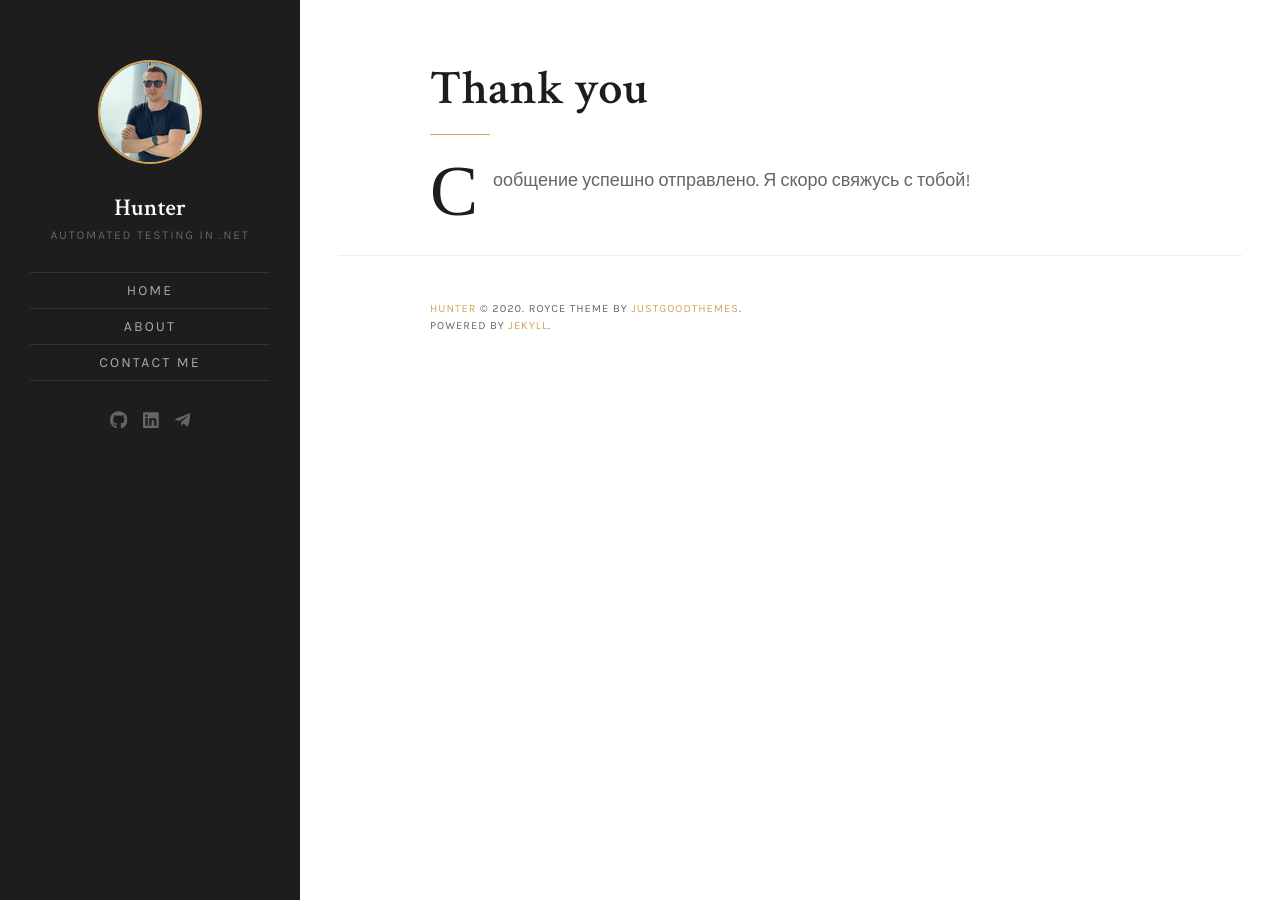
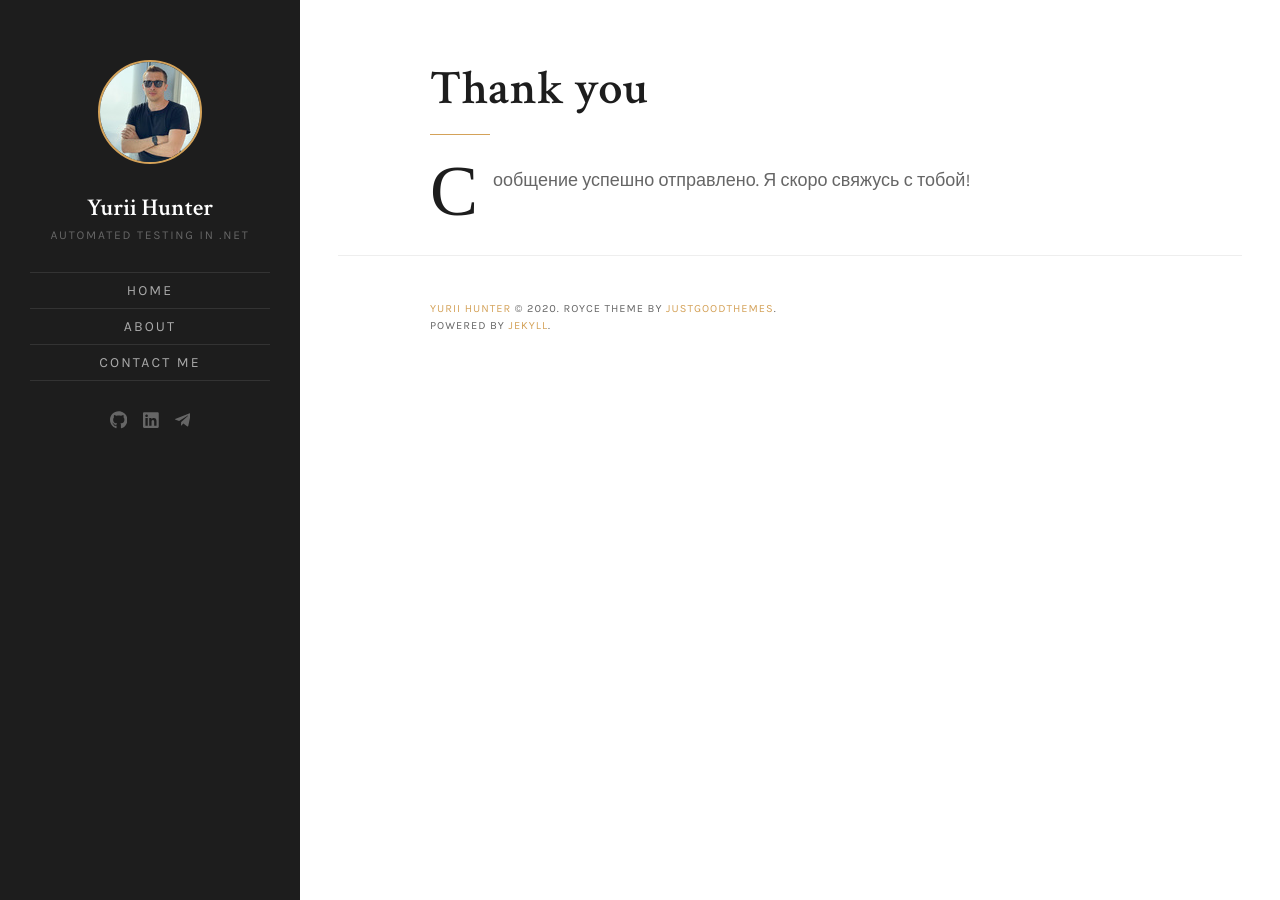
Before and after one commit to yurii-hunter/yurii-hunter.github.io, a Jekyll site: the page built from thank-you.html, in a window 1280 px wide. Built offline with Jekyll 4.4.1, drawn with Linux system fonts in a browser that asks for light colours.

Commit message:
change site name

```diff
--- a/_config.yml
+++ b/_config.yml
@@ -1,5 +1,5 @@
 # Site setings
-name: 'Hunter'
+name: 'Yurii Hunter'
 description: 'Automated Testing in .NET'
 meta_description: 'Automation testing, plugin development, time management'
 logo:
```
